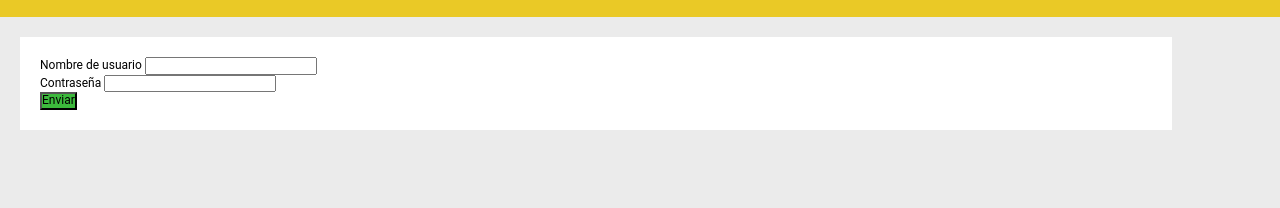
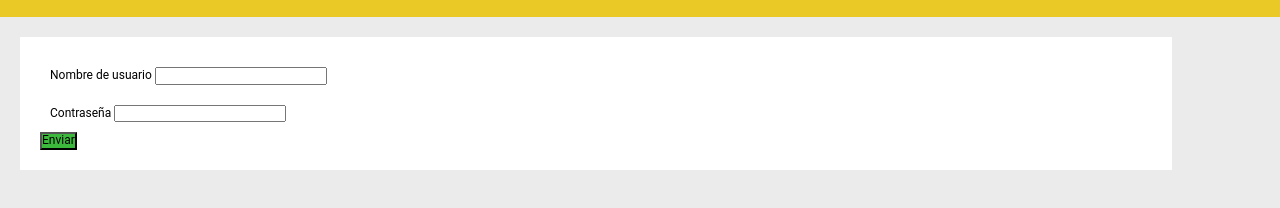
Before and after one commit to pamela-londero/heroku, a website: page views/login.html in a window 1280 px wide. Shown: the part 154-362 px from the top of the page. Drawn offline with Linux system fonts and the light colour scheme; a web font is replaced by a local one.

Commit message:
modifica package.json y se agrega Procfile

```diff
--- a/app.js
+++ b/app.js
@@ -25,6 +25,8 @@ app.post('/register', (req, res) => {
     res.redirect('/');
 });
 
-app.listen(3000, () => {
+app.listen(process.env.PORT || 3000, () => {
     console.log('Servidor corriendo en 3000')
 });
+
+console.log(process.env.PORT);
--- a/package.json
+++ b/package.json
@@ -4,6 +4,7 @@
   "description": "",
   "main": "app.js",
   "scripts": {
+    "start": "node app.js",
     "test": "nodemon app.js"
   },
   "author": "",
--- a/public/css/styles.css
+++ b/public/css/styles.css
@@ -251,6 +251,14 @@ h5 {
     width: 90%;
 }
 
+.nombre {
+    padding: 10px;
+}
+
+.pass {
+    padding: 10px;
+}
+
 .login-button:hover {
     background-color: #0022AA;
 }
```
Also changed, not shown: 1 other file.
